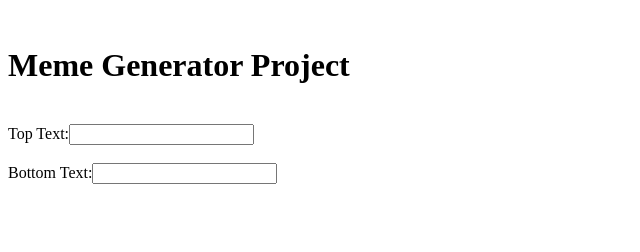
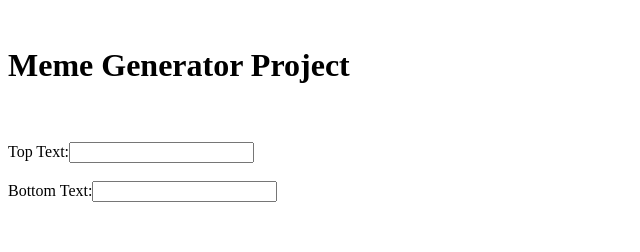
Before and after one commit to Draikth/react-meme-gen, a React app: page / in a window 1280 px wide. Shown: the top 252 px of the page, without its empty margins (0-640 px from the left). Built offline with nearby package versions, Linux system fonts and the light colour scheme; no server answers.

Commit message:
Combine the two text.js files into one

```diff
--- a/src/App.js
+++ b/src/App.js
@@ -1,8 +1,7 @@
-import BottomText from './Components/BottomText.js';
 import DownloadButton from './Components/Button.js';
 import MemeGrid from './Components/GridImg.js';
 import Header from './Components/Header.js';
-import TopText from './Components/TopText.js';
+import TextInputs from './Components/TextInputs.js';
 
 export default function App() {
   return (
@@ -10,10 +9,8 @@ export default function App() {
       <br />
       <Header />
       <br />
-      <TopText />
       <br />
-      <BottomText />
-      <br />
+      <TextInputs />
       <br />
       <br />
       <br />
--- a/src/Components/BottomText.js
+++ /dev/null
@@ -1,17 +0,0 @@
-import { useState } from 'react';
-
-export default function BottomText() {
-  const [bottomInput, setBottomInput] = useState('');
-
-  return (
-    <form onSubmit={(event) => event.preventDefault()}>
-      <label>
-        Bottom Text:
-        <input
-          value={bottomInput}
-          onChange={(event) => setBottomInput(event.currentTarget.value)}
-        />
-      </label>
-    </form>
-  );
-}
--- /dev/null
+++ b/src/Components/TextInputs.js
@@ -0,0 +1,30 @@
+import { useState } from 'react';
+
+export default function TextInputs() {
+  const [topInput, setTopInput] = useState('');
+  const [bottomInput, setBottomInput] = useState('');
+
+  return (
+    <form onSubmit={(event) => event.preventDefault()}>
+      <div>
+        <label>
+          Top Text:
+          <input
+            value={topInput}
+            onChange={(event) => setTopInput(event.currentTarget.value)}
+          />
+        </label>
+      </div>
+      <br />
+      <div>
+        <label>
+          Bottom Text:
+          <input
+            value={bottomInput}
+            onChange={(event) => setBottomInput(event.currentTarget.value)}
+          />
+        </label>
+      </div>
+    </form>
+  );
+}
--- a/src/Components/TopText.js
+++ /dev/null
@@ -1,17 +0,0 @@
-import { useState } from 'react';
-
-export default function TopText() {
-  const [topInput, setTopInput] = useState('');
-
-  return (
-    <form onSubmit={(event) => event.preventDefault()}>
-      <label>
-        Top Text:
-        <input
-          value={topInput}
-          onChange={(event) => setTopInput(event.currentTarget.value)}
-        />
-      </label>
-    </form>
-  );
-}
```
